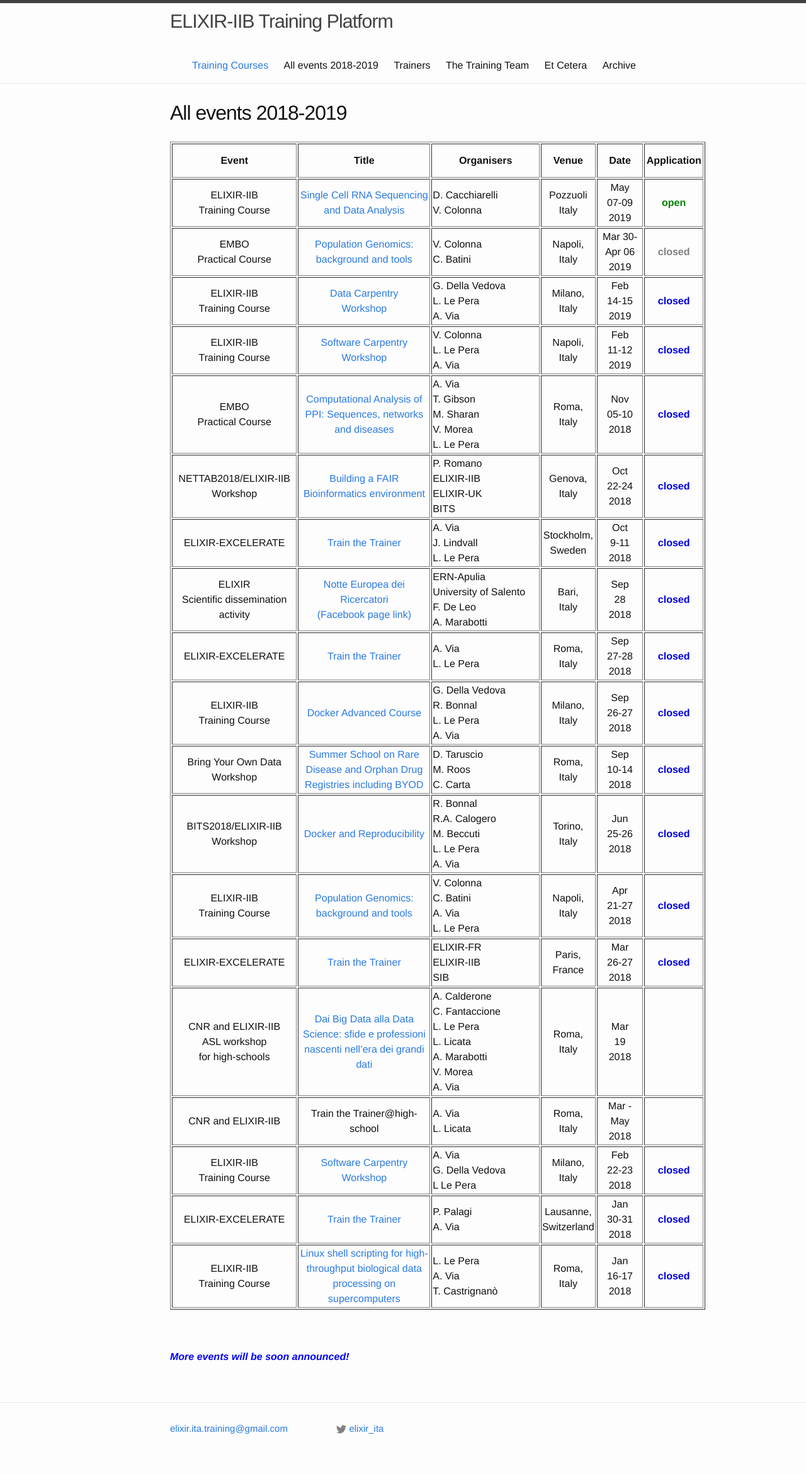
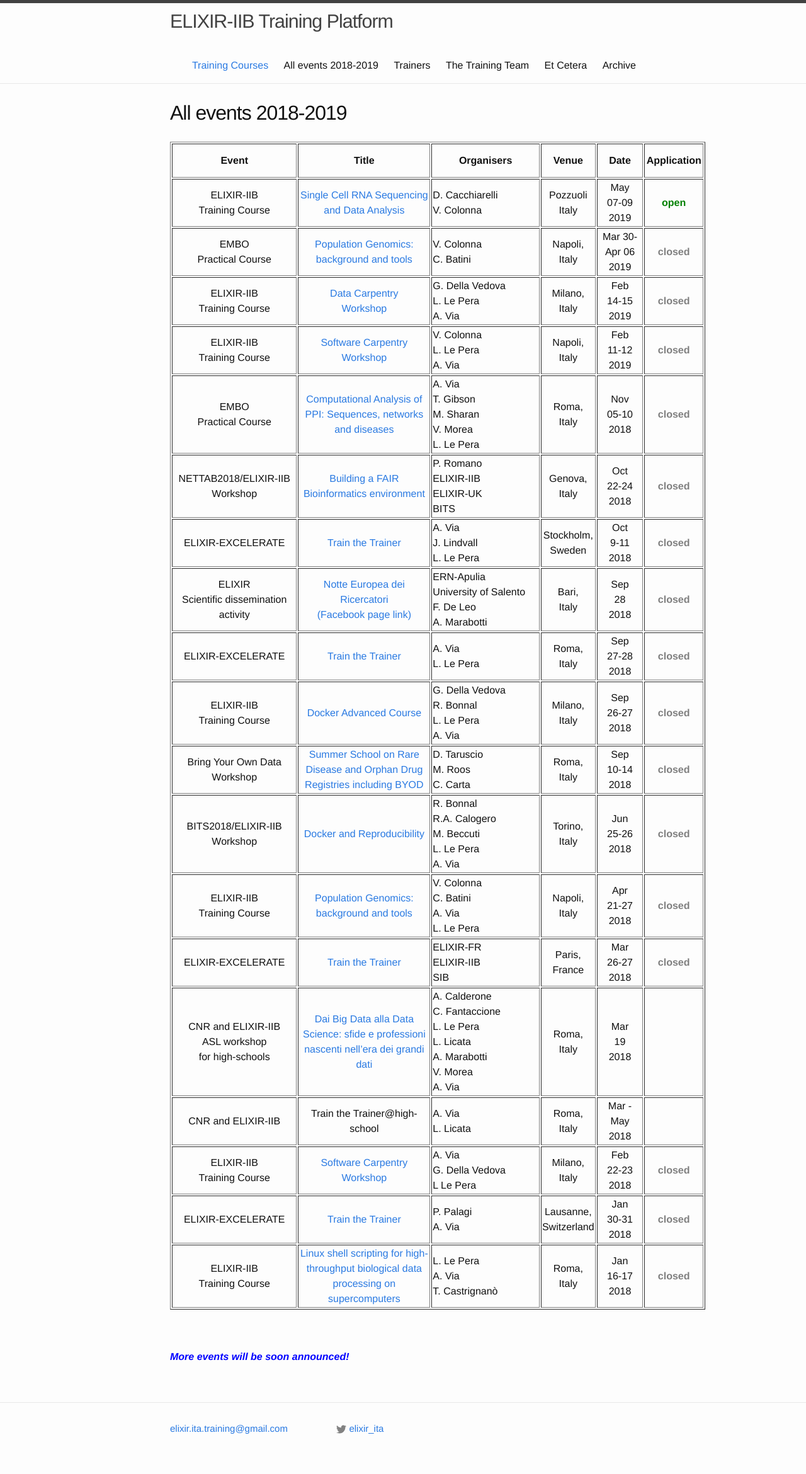
Before and after one commit to ELIXIR-IIB-training/website, a Jekyll site: the page built from _pages/01-all_events.md, in a window 1280 px wide. Shown: the whole page at 63% size. Built offline with Jekyll 4.4.1, drawn with Linux system fonts in a browser that asks for light colours.

Commit message:
Update colours

```diff
--- a/_pages/01-all_events.md
+++ b/_pages/01-all_events.md
@@ -35,7 +35,7 @@ permalink: /all_events_2018_2019/
    <td height="50" width="150">G. Della Vedova<br>L. Le Pera<br>A. Via</td>
    <td height="50" align="center">Milano,<br>Italy</td>
    <td height="50" width="75" align="center">Feb<br>14-15<br>2019</td>
-   <td height="50" align="center"><font color="light grey"><b>closed</b></font></td>
+   <td height="50" align="center"><font color="grey"><b>closed</b></font></td>
 </tr>
 <tr>
 <td height="50" align="center">ELIXIR-IIB<br>Training Course</td>
@@ -43,7 +43,7 @@ permalink: /all_events_2018_2019/
    <td height="50" width="150">V. Colonna<br>L. Le Pera<br>A. Via</td>
    <td height="50" align="center">Napoli,<br>Italy</td>
    <td height="50" width="75" align="center">Feb<br>11-12<br>2019</td>
-   <td height="50" align="center"><font color="light grey"><b>closed</b></font></td>
+   <td height="50" align="center"><font color="grey"><b>closed</b></font></td>
 </tr>
    <tr>
 	<td height="50" align="center">EMBO<br>Practical Course</td>
@@ -51,7 +51,7 @@ permalink: /all_events_2018_2019/
    <td height="50">A. Via<br>T. Gibson<br>M. Sharan<br>V. Morea<br>L. Le Pera</td>
    <td height="50" align="center">Roma,<br>Italy</td>
    <td height="50" width="75" align="center">Nov<br>05-10<br>2018</td>
-   <td height="50" align="center"><font color="light grey"><b>closed</b></font></td>
+   <td height="50" align="center"><font color="grey"><b>closed</b></font></td>
 </tr>
  <tr>
 	<td height="50" align="center">NETTAB2018/ELIXIR-IIB<br>Workshop</td>
@@ -59,7 +59,7 @@ permalink: /all_events_2018_2019/
    <td height="50">P. Romano<br>ELIXIR-IIB<br>ELIXIR-UK<br>BITS</td>
    <td height="50" align="center">Genova,<br>Italy</td>
    <td height="50" width="75" align="center">Oct<br>22-24<br>2018</td>
-   <td height="50" align="center"><font color="light grey"><b>closed</b></font></td>
+   <td height="50" align="center"><font color="grey"><b>closed</b></font></td>
 </tr>
 <tr>
 <td height="50" align="center">ELIXIR-EXCELERATE</td>
@@ -67,7 +67,7 @@ permalink: /all_events_2018_2019/
    <td height="50">A. Via<br>J. Lindvall<br>L. Le Pera</td>
    <td height="50" align="center">Stockholm,<br>Sweden</td>
    <td height="50" width="75" align="center">Oct<br>9-11<br>2018</td>
-   <td height="50" align="center"><font color="light grey"><b>closed</b></font></td>
+   <td height="50" align="center"><font color="grey"><b>closed</b></font></td>
 </tr>
 <tr>
 	<td height="50" align="center">ELIXIR<br>Scientific dissemination activity</td>
@@ -75,7 +75,7 @@ permalink: /all_events_2018_2019/
    <td height="50" width="150">ERN-Apulia<br>University of Salento<br>F. De Leo<br>A. Marabotti</td>
    <td height="50" align="center">Bari,<br>Italy</td>
    <td height="50" width="75" align="center">Sep<br>28<br>2018</td>
-   <td height="50" align="center"><font color="light grey"><b>closed</b></font></td>
+   <td height="50" align="center"><font color="grey"><b>closed</b></font></td>
 </tr>
 <tr>
 <td height="50" align="center">ELIXIR-EXCELERATE</td>
@@ -83,7 +83,7 @@ permalink: /all_events_2018_2019/
    <td height="50" width="150">A. Via<br>L. Le Pera</td>
    <td height="50" align="center">Roma,<br>Italy</td>
    <td height="50" width="75" align="center">Sep<br>27-28<br>2018</td>
-   <td height="50" align="center"><font color="light grey"><b>closed</b></font></td>
+   <td height="50" align="center"><font color="grey"><b>closed</b></font></td>
 </tr>
 <tr>
 <td height="50" align="center">ELIXIR-IIB<br>Training Course</td>
@@ -91,7 +91,7 @@ permalink: /all_events_2018_2019/
    <td height="50" width="150">G. Della Vedova<br>R. Bonnal<br>L. Le Pera<br>A. Via<br></td>
    <td height="50" align="center">Milano,<br>Italy</td>
    <td height="50" width="75" align="center">Sep<br>26-27<br>2018</td>
-   <td height="50" align="center"><font color="light grey"><b>closed</b></font></td>
+   <td height="50" align="center"><font color="grey"><b>closed</b></font></td>
 </tr>
 
 <tr>
@@ -100,7 +100,7 @@ permalink: /all_events_2018_2019/
    <td height="50" width="150">D. Taruscio<br>M. Roos<br>C. Carta<br></td>
    <td height="50" align="center">Roma,<br>Italy</td>
    <td height="50" width="75" align="center">Sep<br>10-14<br>2018</td>
-   <td height="50" align="center"><font color="light grey"><b>closed</b></font></td>
+   <td height="50" align="center"><font color="grey"><b>closed</b></font></td>
 </tr>
 <tr>
    <td height="50" align="center">BITS2018/ELIXIR-IIB Workshop</td>
@@ -108,7 +108,7 @@ permalink: /all_events_2018_2019/
     <td height="50" width="150">R. Bonnal<br>R.A. Calogero<br>M. Beccuti<br>L. Le Pera<br>A. Via</td>
    <td height="50" align="center">Torino,<br>Italy</td>
    <td height="50" width="75" align="center">Jun<br>25-26<br>2018</td>
-   <td height="50" align="center"><font color="light grey"><b>closed</b></font></td>
+   <td height="50" align="center"><font color="grey"><b>closed</b></font></td>
 </tr>
 <tr>
 <td height="50" align="center">ELIXIR-IIB<br>Training Course</td>
@@ -116,7 +116,7 @@ permalink: /all_events_2018_2019/
    <td height="50" width="150">V. Colonna<br>C. Batini<br>A. Via<br>L. Le Pera</td>
    <td height="50" align="center">Napoli,<br>Italy</td>
    <td height="50" width="75" align="center">Apr<br>21-27<br>2018</td>
-   <td height="50" align="center"><font color="light grey"><b>closed</b></font></td>
+   <td height="50" align="center"><font color="grey"><b>closed</b></font></td>
 </tr>
    <tr>
 	<td height="50" align="center">ELIXIR-EXCELERATE</td>
@@ -124,7 +124,7 @@ permalink: /all_events_2018_2019/
    <td height="50" width="150">ELIXIR-FR<br>ELIXIR-IIB<br>SIB</td>
    <td height="50" align="center">Paris,<br>France</td>
    <td height="50" width="75" align="center">Mar<br>26-27<br>2018</td>
-   <td height="50" align="center"><font color="light grey"><b>closed</b></font></td>
+   <td height="50" align="center"><font color="grey"><b>closed</b></font></td>
 </tr>
 <tr>
 <td height="50" align="center">CNR and ELIXIR-IIB<br>ASL workshop<br>for high-schools</td>
@@ -150,7 +150,7 @@ permalink: /all_events_2018_2019/
    <td height="50" width="150">A. Via<br>G. Della Vedova<br>L Le Pera</td>
    <td height="50" align="center">Milano,<br>Italy</td>
    <td height="50" width="75" align="center">Feb<br>22-23<br>2018</td>
-   <td height="50" align="center"><font color="light grey"><b>closed</b></font></td>
+   <td height="50" align="center"><font color="grey"><b>closed</b></font></td>
 </tr>
 <tr>
 	<td height="50" align="center">ELIXIR-EXCELERATE</td>
@@ -158,7 +158,7 @@ permalink: /all_events_2018_2019/
    <td height="50" width="150">P. Palagi<br>A. Via</td>
    <td height="50" align="center">Lausanne,<br>Switzerland</td>
    <td height="50" width="75" align="center">Jan<br>30-31<br>2018</td>
-   <td height="50" align="center"><font color="light grey"><b>closed</b></font></td>
+   <td height="50" align="center"><font color="grey"><b>closed</b></font></td>
 </tr>
 <tr>
 	<td height="50" align="center">ELIXIR-IIB<br>Training Course</td>
@@ -166,7 +166,7 @@ permalink: /all_events_2018_2019/
    <td height="50" width="150">L. Le Pera<br>A. Via<br>T. Castrignanò</td>
    <td height="50" align="center">Roma,<br>Italy</td>
    <td height="50" width="75" align="center">Jan<br>16-17<br>2018</td>
-   <td height="50" align="center"><font color="light grey"><b>closed</b></font></td>
+   <td height="50" align="center"><font color="grey"><b>closed</b></font></td>
 </tr>
 </table>
 <br>
```
